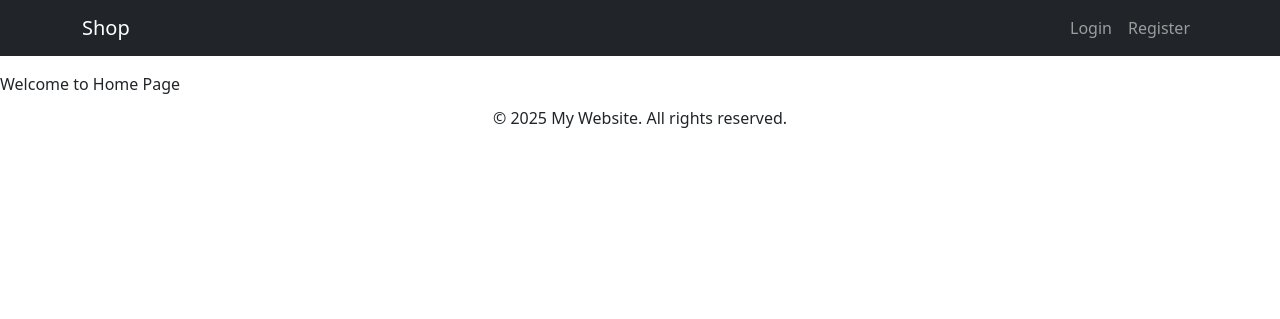
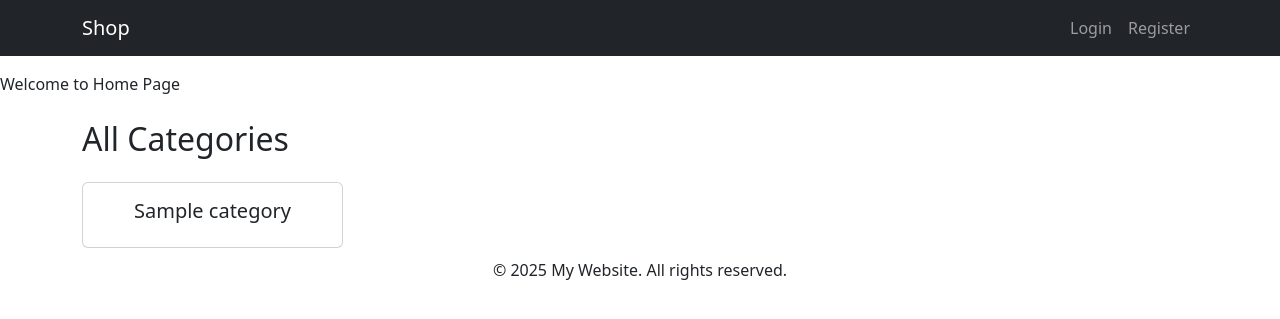
Before and after one commit to vprabhu1771/dj_college_canteen, a Django app: page / in a window 1280 px wide. Shown: the top 319 px of the page. Run offline with Django 5.2, Linux system fonts and the light colour scheme; tables that the repository leaves empty hold one stand-in row (values such as "Sample post").

Commit message:
home ui fix

```diff
--- a/frontend/templates/frontend/home.html
+++ b/frontend/templates/frontend/home.html
@@ -11,4 +11,21 @@ Home Page
 
 Welcome to Home Page
 
+<div class="container mt-4">
+  <h2 class="mb-4">All Categories</h2>
+  <div class="row">
+    {% for category in categories %}
+      <div class="col-md-3">
+        <a href="?category={{ category.name }}" class="text-decoration-none">
+          <div class="card text-center">
+            <div class="card-body">
+              <h5 class="card-title">{{ category.name }}</h5>
+            </div>
+          </div>
+        </a>
+      </div>
+    {% endfor %}
+  </div>
+</div>
+
 {% endblock %}
```
